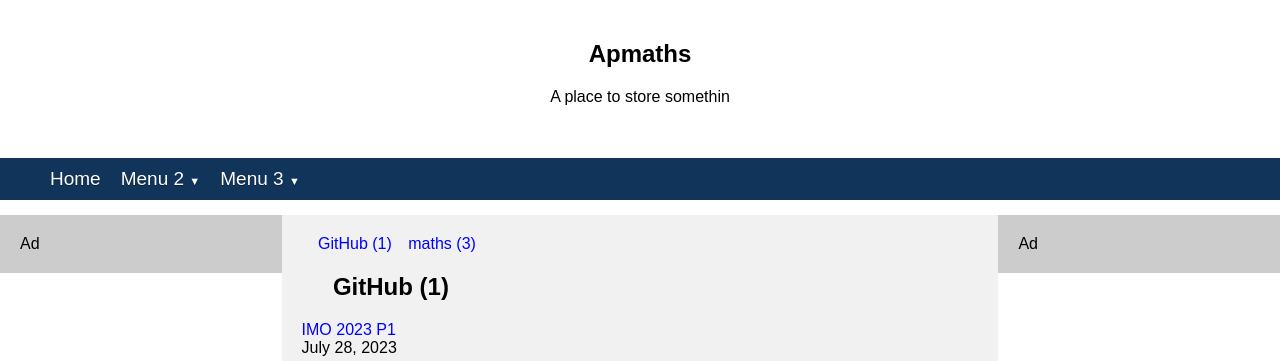
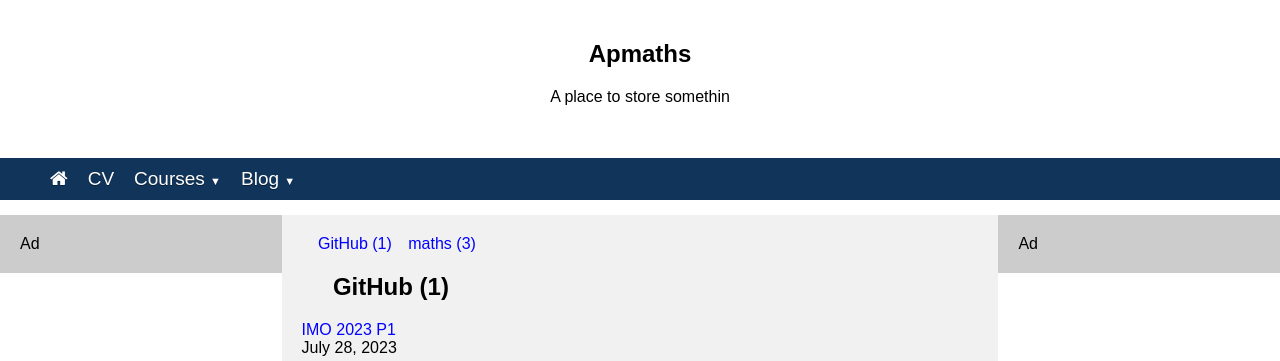
Before and after one commit to hoAngnaMPHan/apmaths.github.io, a Jekyll site: the page built from tags.html, in a window 1280 px wide. Shown: the top 361 px of the page. Built offline with Jekyll 4.4.1, drawn with Linux system fonts in a browser that asks for light colours.

Commit message:
Update menu.html

```diff
--- a/_includes/menu.html
+++ b/_includes/menu.html
@@ -1,24 +1,27 @@
 <div class="menu-wrap">
   <div class="menu">
     <ul>
-      <li><a href="/">Home</a>      </li>
+      <li><a href="/"><i class="fa fa-home" aria-hidden="true"></i>
+</a>      </li>
+      <li><a href="/cv">CV
+</a>      </li>
       <li>
-             <a href="#">Menu 2  <span class="arrow">&#9660;</span></a>
+             <a href="/courses">Courses <span class="arrow">&#9660;</span></a>
               <ul class="sub-menu">
-              <li><a href="#"><span class="arrow">&#9658;</span>  Submenu 1</a>
+              <li><a href="/courses/algebra"><span class="arrow">&#9658;</span>  Algebra</a>
                </li>
-             <li><a href="#"><span class="arrow">&#9658;</span>  Submenu 2</a>
+             <li><a href="/courses/calculus"><span class="arrow">&#9658;</span>  Calculus</a>
+              </li>
+                 <li><a href="/courses/statistics"><span class="arrow">&#9658;</span>  Statistics</a>
               </li>
               </ul>
       </li>
-      <li><a href="#">Menu 3  <span class="arrow">&#9660;</span></a>
+      <li><a href="/blog">Blog  <span class="arrow">&#9660;</span></a>
         <ul class="sub-menu">
-          <li><a href="#"><span class="arrow">&#9658;</span>  Submenu 3</a>
+          <li><a href="/tags"><span class="arrow">&#9658;</span> #Tags 3</a>
+             <li><a href="/categories"><span class="arrow">&#9658;</span> #Categories 3</a>
           </li>
-          <li><a href="#"><span class="arrow">&#9658;</span>  Submenu 4</a>
-          </li>
-          <li><a href="#"><span class="arrow">&#9658;</span>  Submenu 5</a>
-          </li>
+
         </ul>
       </li>
     </ul>
```
